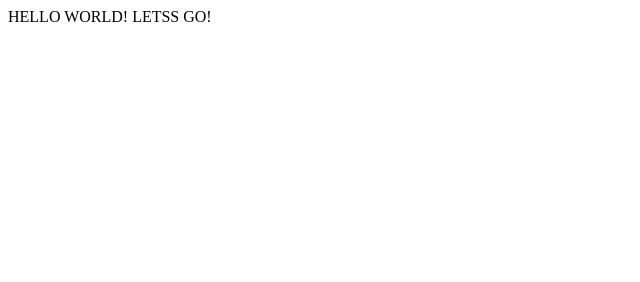
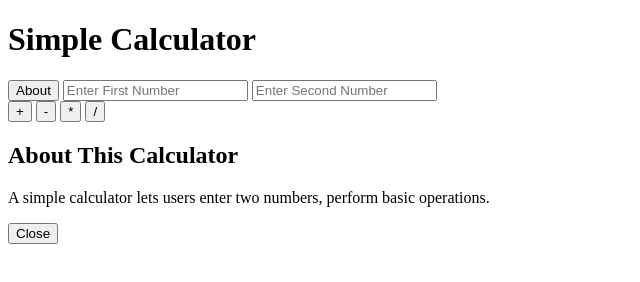
Before and after one commit to jtsdsc/activity1, a plain HTML site: page index.html in a window 1280 px wide. Shown: the whole page, without its empty margins (0-640 px from the left). Drawn offline with Linux system fonts and the light colour scheme.

Commit message:
added basic UI structure for Simple Calculator with operation buttons and modal

```diff
--- a/index.html
+++ b/index.html
@@ -1,8 +1,29 @@
+<!DOCTYPE html>
 <html>
     <head>
-        <title>My Page</title>
+        <title>Simple Calculator</title>
     </head>
     <body>
-        <div>HELLO WORLD! LETSS GO!</div>
+        <div class="container">
+
+            <h1>Simple Calculator</h1>
+            <button class="about-btn" onclick="openModal()">About</button>
+            <input type="text" id="num1" placeholder="Enter First Number"/>
+            <input type="text" id="num2" placeholder="Enter Second Number"/>
+            <br>
+            <button onclick="Add()">+</button>
+            <button onclick="Subtract()">-</button>
+            <button onclick="Multiply()">*</button>
+            <button onclick ="Divide()">/</button>
+
+        </div>
+        <div class="modal-bg" id="modal">
+            <div class="modal-box">
+                <h2>About This Calculator</h2>
+                <p>
+                    A simple calculator lets users enter two numbers, perform basic operations.
+                </p>
+            <button class="close-btn" onclick="closeModal()">Close</button>
+            </div>
     </body>
 </html>
```
